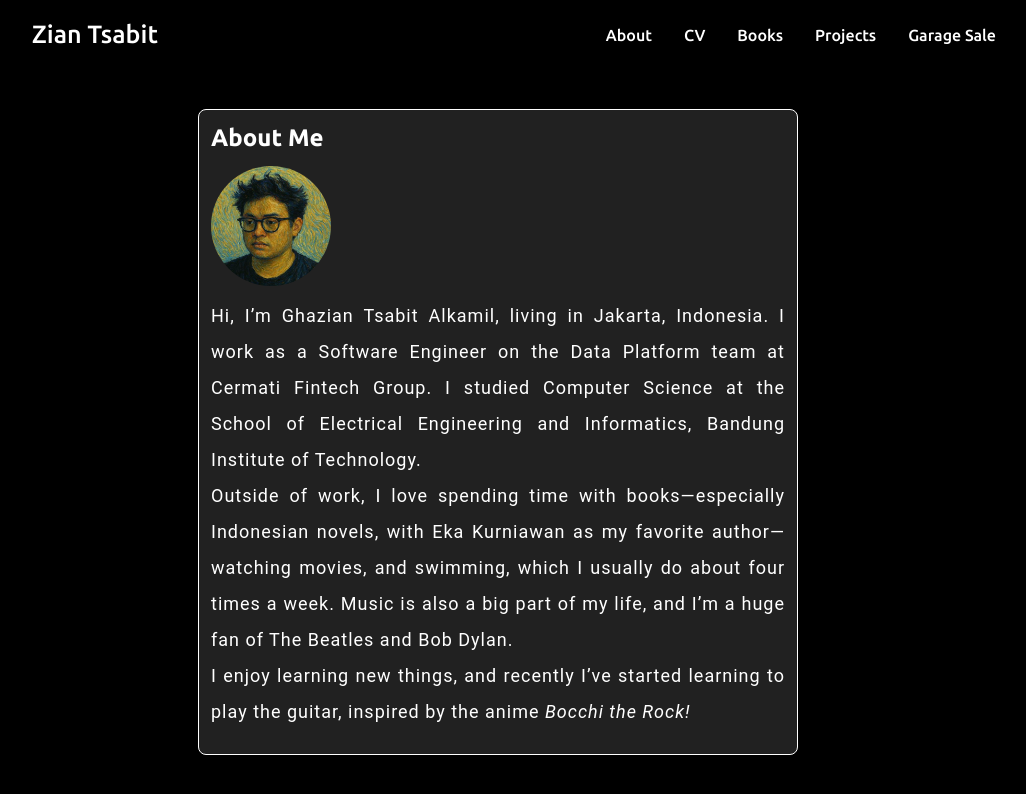
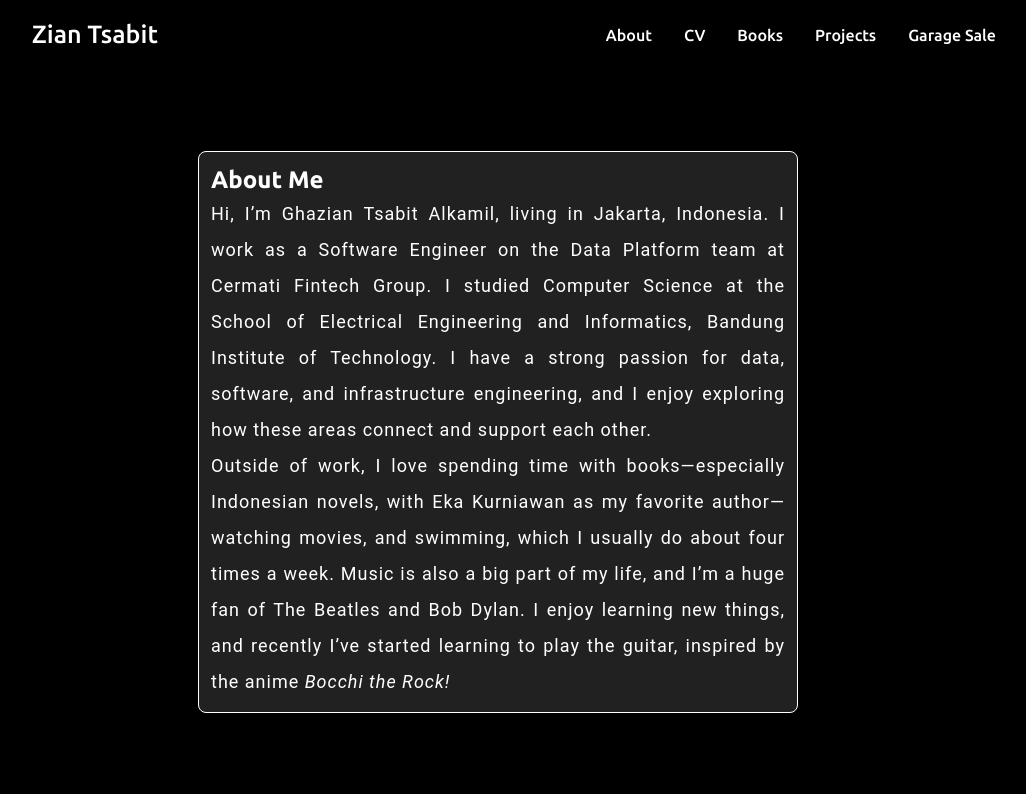
Before and after one commit to ZianTsabit/zian-tsabit-com, a React (Vite) app in the folder zian-tsabit-com/: page /about in a window 1280 px wide. Shown: the top 794 px of the page, without its empty margins (142-1168 px from the left). Built offline with nearby package versions, Linux system fonts and the light colour scheme.

Commit message:
update about page

```diff
--- a/zian-tsabit-com/src/pages/About.tsx
+++ b/zian-tsabit-com/src/pages/About.tsx
@@ -47,48 +47,27 @@ function About() {
               fontFamily: "'Ubuntu', sans-serif",
               fontWeight: "700",
               color: "white",
-              marginBottom: "12px",
-              textAlign: "left"
+              textAlign: "left",
+              fontSize: "24px"
             }}>
               About Me
           </Typography>
-          <Stack
-            direction="row"
-            spacing={2}
-            sx={{
-              width: "100%",
-              display: "flex",
-              flexDirection: { xs: "column", sm: "row" },
-              alignItems: "center",
-              marginBottom: "12px"
-            }}  >
-            <Avatar
-              alt="Zian Tsabit"
-              src="/pp-github.png"
-              sx={{
-                  width: 120,
-                  height: 120,
-                  marginRight: "8px",
-                  marginLeft: "8px"
-              }}
-            />
-          </Stack>
           <Typography
             variant="body1"
             component="div"
             sx={{
               fontSize: "18px",
               color: "white",
-              marginBottom: "12px",
               lineHeight: "2",
               letterSpacing: "1px",
               textAlign: "justify"
             }}>
               Hi, I’m Ghazian Tsabit Alkamil, living in Jakarta, Indonesia.
               I work as a Software Engineer on the Data Platform team at Cermati Fintech Group.
-              I studied Computer Science at the School of Electrical Engineering and Informatics, Bandung Institute of Technology. <br />
+              I studied Computer Science at the School of Electrical Engineering and Informatics, Bandung Institute of Technology.
+              I have a strong passion for data, software, and infrastructure engineering, and I enjoy exploring how these areas connect and support each other. <br />
               Outside of work, I love spending time with books—especially Indonesian novels, with Eka Kurniawan as my favorite author—watching movies, and swimming, which I usually do about four times a week.
-              Music is also a big part of my life, and I’m a huge fan of The Beatles and Bob Dylan. <br />
+              Music is also a big part of my life, and I’m a huge fan of The Beatles and Bob Dylan.
               I enjoy learning new things, and recently I’ve started learning to play the guitar, inspired by the anime <em>Bocchi the Rock!</em>
           </Typography>
         </Stack>
--- a/zian-tsabit-com/src/pages/Home.tsx
+++ b/zian-tsabit-com/src/pages/Home.tsx
@@ -4,6 +4,8 @@ import Container from '@mui/material/Container';
 import Stack from '@mui/material/Stack';
 import Typography from '@mui/material/Typography';
 import Divider from '@mui/material/Divider';
+import Typewriter from "../components/Typewriter";
+
 
 function Home() {
   return (
@@ -97,8 +99,24 @@ function Home() {
             }}>
               Latest Updates
           </Typography>
-          {/* create card that the data taken from backend application */}
         </Box>
+
+        <Box
+          sx={{
+            width: "100%",
+            minHeight: "30vh",
+            display: "flex",
+            flexDirection: "column",
+            overflowY: "auto",
+            bgcolor: "#0000",
+            alignItems: 'center',
+            justifyContent: 'center',
+        }}>
+          <Typewriter
+            text="Coming soon..."
+          />
+        </Box>
+
       </Container>
     </Box>
   );
```
